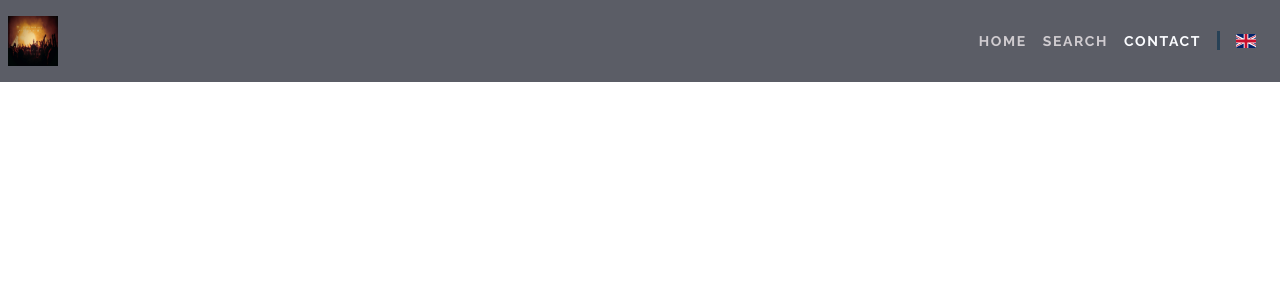
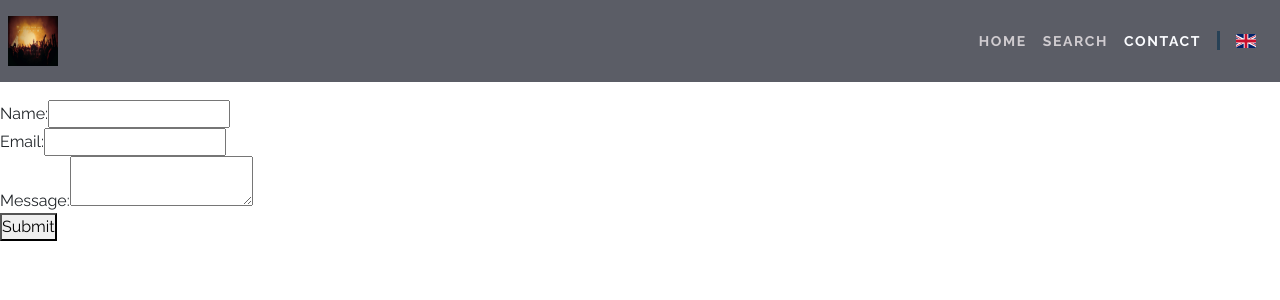
Before and after one commit to Ginjak/London-events, a React (Vite) app: page /contact in a window 1280 px wide. Shown: the top 300 px of the page. Built offline with nearby package versions, Linux system fonts and the light colour scheme.

Commit message:
Testing form

```diff
--- a/src/components/Pages/Contact/contact.css
+++ b/src/components/Pages/Contact/contact.css
@@ -0,0 +1,3 @@
+.contact-test {
+  margin-top: 100px;
+}
--- a/src/components/Pages/Contact/index.jsx
+++ b/src/components/Pages/Contact/index.jsx
@@ -1,8 +1,84 @@
-import React from "react";
+import React, { useState } from "react";
 import "./contact.css";
 
 const Contact = () => {
-  return <div id="contact-page"></div>;
+  const [name, setName] = useState("");
+  const [email, setEmail] = useState("");
+  const [message, setMessage] = useState("");
+
+  const handleSubmit = async (e) => {
+    e.preventDefault();
+    // Submit form data here
+    try {
+      const response = await fetch("/", {
+        method: "POST",
+        headers: {
+          "Content-Type": "application/x-www-form-urlencoded",
+        },
+        body: new URLSearchParams({
+          "form-name": "contact",
+          name,
+          email,
+          message,
+        }).toString(),
+      });
+      if (response.ok) {
+        console.log("Form submitted successfully!");
+      } else {
+        console.error("Form submission failed:", response);
+      }
+    } catch (error) {
+      console.error("Error submitting form:", error);
+    }
+  };
+
+  return (
+    <div id="contact-page">
+      <div className="contact-test"></div>
+      <form
+        onSubmit={handleSubmit}
+        name="contact"
+        method="POST"
+        data-netlify="true"
+        className="mt-5"
+      >
+        <input type="hidden" name="form-name" value="contact" />
+        <div>
+          <label>
+            Name:
+            <input
+              type="text"
+              name="name"
+              value={name}
+              onChange={(e) => setName(e.target.value)}
+            />
+          </label>
+        </div>
+        <div>
+          <label>
+            Email:
+            <input
+              type="email"
+              name="email"
+              value={email}
+              onChange={(e) => setEmail(e.target.value)}
+            />
+          </label>
+        </div>
+        <div>
+          <label>
+            Message:
+            <textarea
+              name="message"
+              value={message}
+              onChange={(e) => setMessage(e.target.value)}
+            />
+          </label>
+        </div>
+        <button type="submit">Submit</button>
+      </form>
+    </div>
+  );
 };
 
 export default Contact;
```
